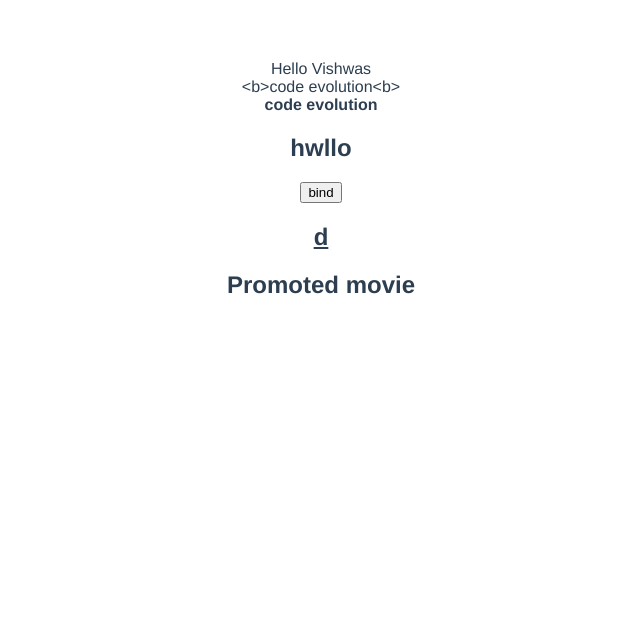
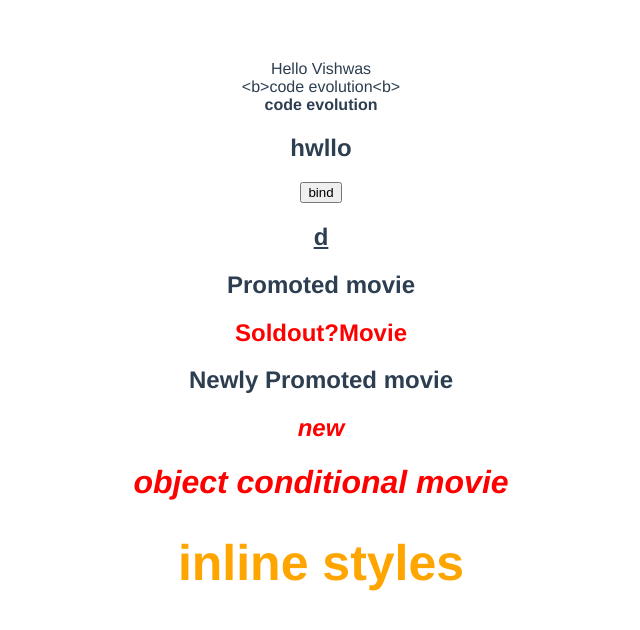
Before and after one commit to khushiagarwal121/CodEvolutionHelloWorld, a Vue app: page / in a window 1280 px wide. Shown: the top 630 px of the page, without its empty margins (319-959 px from the left). Built offline with nearby package versions, Linux system fonts and the light colour scheme.

Commit message:
objct , inline

```diff
--- a/src/App.vue
+++ b/src/App.vue
@@ -10,7 +10,36 @@
   <h2 v-bind:class="'promoted' && isPromoted">Promoted movie</h2>
   <!-- <div v-text='name'>Hello</div> -->
   <!-- <HelloWorld msg="Welcome to Your Vue.js App"/> -->
-  <h2></h2>
+  <!-- CLASS EXPECTS DATA PROPERTY SO BELOW WORKS -->
+  <h2 v-bind:class="isSoldOut ? 'soldOut' : 'new'">Soldout?Movie</h2>
+
+  <h2 v-bind:class="soldOut">Newly Promoted movie</h2>
+  <h2 v-bind:class="['soldOut', isPromoted && 'promoted', 'hj']">new</h2>
+
+  <h1
+    v-bind:class="{
+      promoted: isPromoted,
+      new: !isSoldOut,
+      soldOut: isSoldOut,
+      h: '19',
+      k: '',
+      l: 0,
+      m: 1,
+    }"
+  >
+    object conditional movie
+  </h1>
+
+  <h1
+    v-bind:style="{
+      color: highlightColor,
+      'font-size': headerSize + 'px',
+    }"
+  >
+    inline styles
+  </h1>
+
+  <!-- <h2 v-bind:class="new">Soldout?Movie</h2> -->
 </template>
 
 <script>
@@ -31,7 +60,9 @@ export default {
       status: "danger",
       isPromoted: true,
       underline: "underline",
-      // isSoldOut
+      isSoldOut: true,
+      highlightColor: "orange",
+      headerSize: 50,
     };
   },
 };
@@ -55,7 +86,10 @@ export default {
 .new {
   color: olivedrab;
 }
-.sold-out {
+.soldOut {
   color: red;
 }
+/* .highlightColor {
+  color: "green";
+} */
 </style>
```
